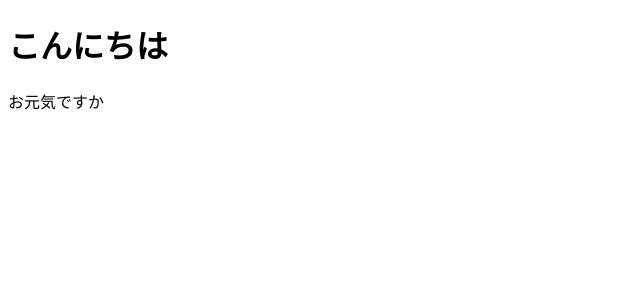
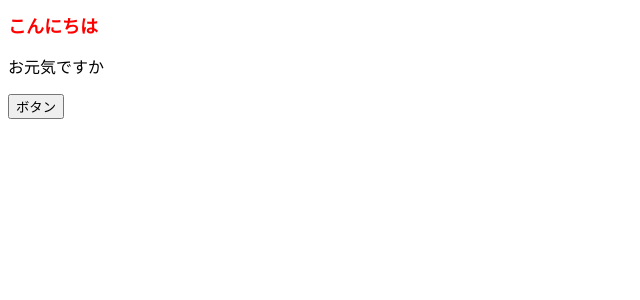
Before and after one commit to 4masa6/react-practice, a React (Create React App) app: page / in a window 1280 px wide. Shown: the top 300 px of the page, without its empty margins (0-640 px from the left). Built offline with nearby package versions, Linux system fonts and the light colour scheme.

Commit message:
ReactでのイベントやStyleの扱い方

```diff
--- a/src/App.jsx
+++ b/src/App.jsx
@@ -6,10 +6,19 @@
 // JSX記法：JavaScriptの中でHTMLのタグをreturnする
 // returnする中のタグは、１つのタグで囲う必要がある <>~</>（<React.Fragment>~</React.Fragment>の略）
 const App = () => {
+  const onClickButton = () => alert();
+  const contentStyle = {
+    color: "red",
+    fontSize: "18px"
+  };
+
   return (
     <>
-      <h1>こんにちは</h1>
+      {/* JSXではJavaScriptの属性をキャメルケースで書く */}
+      {/* HTMLの中にJavaScriptを書く時は{}で囲う */}
+      <h1 style={contentStyle}>こんにちは</h1>
       <p>お元気ですか</p>
+      <button onClick={onClickButton}>ボタン</button>
     </>
   );
 };
```
